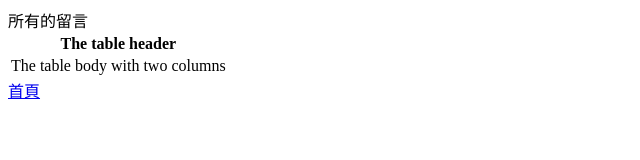
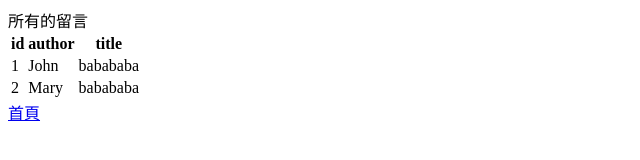
Before and after one commit to chiangyiyang/post_app, a plain HTML site: page posts.html in a window 1280 px wide. Shown: the whole page, without its empty margins (0-640 px from the left). Drawn offline with Linux system fonts and the light colour scheme; no server answers.

Commit message:
add table

```diff
--- a/posts.html
+++ b/posts.html
@@ -14,13 +14,21 @@
     <table>
         <thead>
             <tr>
-                <th colspan="2">The table header</th>
+                <th>id</th>
+                <th>author</th>
+                <th>title</th>
             </tr>
         </thead>
         <tbody>
             <tr>
-                <td>The table body</td>
-                <td>with two columns</td>
+                <td>1</td>
+                <td>John</td>
+                <td>babababa</td>
+            </tr>
+            <tr>
+                <td>2</td>
+                <td>Mary</td>
+                <td>babababa</td>
             </tr>
         </tbody>
     </table>
@@ -35,6 +43,7 @@
 
         // 讀出所有的post
         fetch('http://localhost:3000/posts')
+            // fetch('https://salt-internal-process.glitch.me/posts')
             .then(response => response.json())
             // .then(json => console.log(json))
             .then(
```
